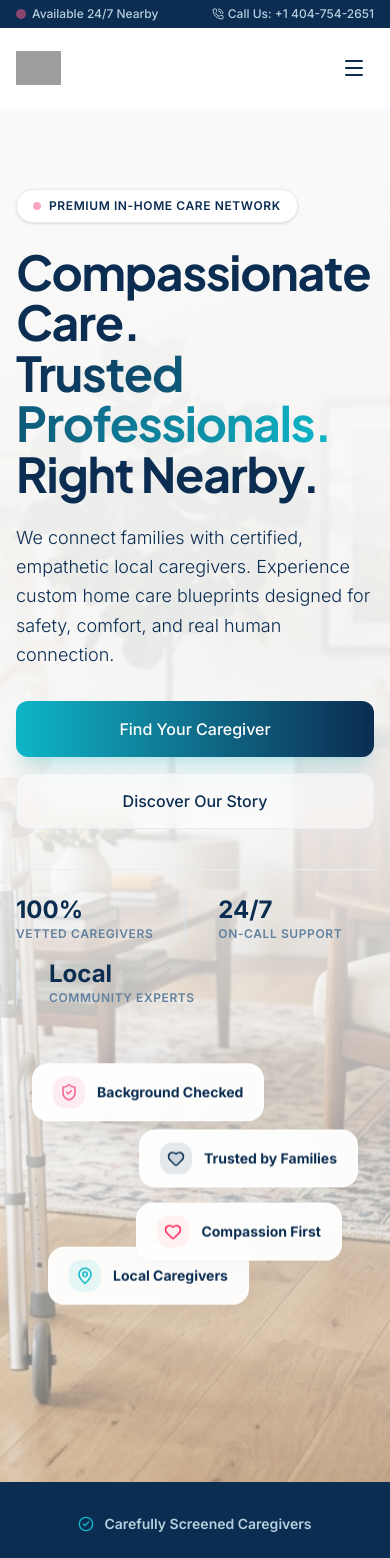
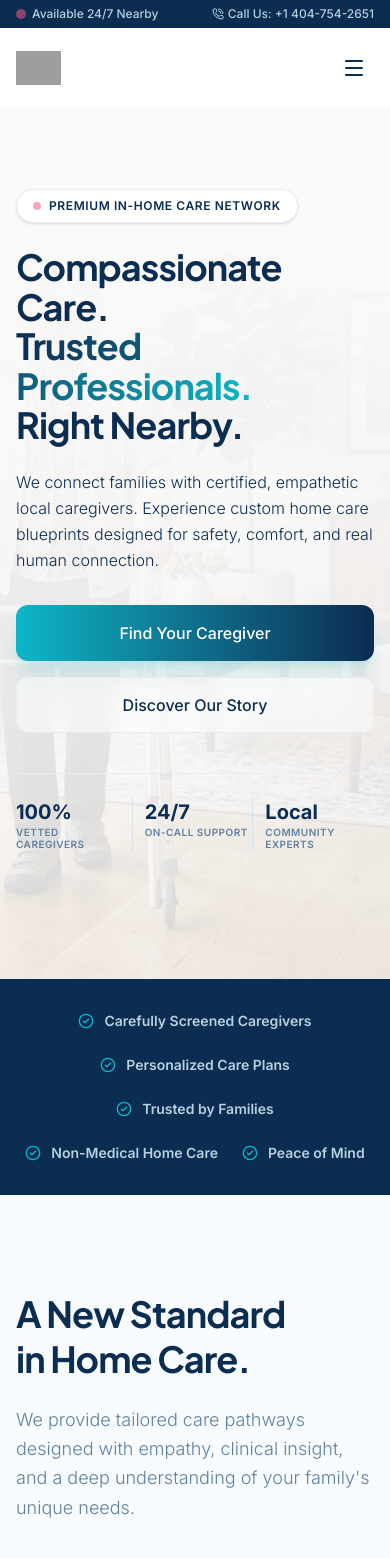
Before and after one commit to arrowheaddigitalagency-cmyk/caregiversnearby, a Next.js app: page / in a window 390 px wide. Shown: the top 1558 px of the page. Built offline with nearby package versions, Linux system fonts and the light colour scheme; grey boxes are pictures that could not be loaded.

Commit message:
Fix hero section layout and readability on mobile screens

```diff
--- a/src/app/page.tsx
+++ b/src/app/page.tsx
@@ -140,8 +140,8 @@ export default function Home() {
           />
           {/* Desktop Left-to-Right Fade */}
           <div className="absolute inset-0 bg-gradient-to-r from-[#FAFAFA] via-[#FAFAFA]/95 to-transparent z-10 hidden lg:block w-full"></div>
-          {/* Mobile Top-to-Bottom Fade */}
-          <div className="absolute inset-0 bg-gradient-to-b from-[#FAFAFA] via-[#FAFAFA]/90 to-[#FAFAFA]/40 z-10 lg:hidden block"></div>
+          {/* Mobile Top-to-Bottom Fade - Higher opacity to ensure text is 100% readable on mobile */}
+          <div className="absolute inset-0 bg-gradient-to-b from-[#FAFAFA] via-[#FAFAFA]/95 to-[#FAFAFA]/85 z-10 lg:hidden block"></div>
         </div>
 
         <div className="max-w-7xl mx-auto px-4 sm:px-6 lg:px-8 relative z-20 w-full">
@@ -161,12 +161,12 @@ export default function Home() {
                 <span>Premium In-Home Care Network</span>
               </motion.div>
 
-              {/* Large Emotional Headline */}
+              {/* Large Emotional Headline - Reduced to text-4xl on mobile to prevent ugly wrapping */}
               <motion.h1
                 initial={{ opacity: 0, y: 20 }}
                 animate={{ opacity: 1, y: 0 }}
                 transition={{ duration: 0.6, delay: 0.1 }}
-                className="text-5xl sm:text-6xl lg:text-7xl font-bold text-brand-navy tracking-tight leading-[1.05] mb-6"
+                className="text-4xl sm:text-6xl lg:text-7xl font-bold text-brand-navy tracking-tight leading-[1.1] mb-6"
               >
                 Compassionate Care.<br />
                 <span className="text-brand-blue bg-gradient-to-r from-brand-blue to-brand-teal bg-clip-text text-transparent">Trusted Professionals.</span><br />
@@ -178,7 +178,7 @@ export default function Home() {
                 initial={{ opacity: 0, y: 20 }}
                 animate={{ opacity: 1, y: 0 }}
                 transition={{ duration: 0.6, delay: 0.2 }}
-                className="text-lg sm:text-xl leading-relaxed text-slate-600 max-w-xl mb-8 font-light"
+                className="text-base sm:text-xl leading-relaxed text-slate-600 max-w-xl mb-8 font-light"
               >
                 We connect families with certified, empathetic local caregivers. Experience custom home care blueprints designed for safety, comfort, and real human connection.
               </motion.p>
@@ -198,31 +198,31 @@ export default function Home() {
                 </Button>
               </motion.div>
 
-              {/* Below CTA: Trust Metrics */}
+              {/* Below CTA: Trust Metrics - Uses grid + divide-x to prevent awkward wrapping on mobile */}
               <motion.div
                 initial={{ opacity: 0 }}
                 animate={{ opacity: 1 }}
                 transition={{ duration: 0.8, delay: 0.4 }}
-                className="flex flex-wrap gap-x-8 gap-y-4 border-t border-slate-100 pt-6 w-full max-w-xl"
+                className="grid grid-cols-3 gap-1 sm:gap-6 border-t border-slate-100 pt-6 w-full max-w-xl divide-x divide-slate-200"
               >
-                <div>
-                  <p className="text-2xl font-bold text-brand-navy">100%</p>
-                  <p className="text-xs text-slate-500 font-semibold uppercase tracking-wider">Vetted Caregivers</p>
+                <div className="pr-1 sm:pr-4">
+                  <p className="text-xl sm:text-2xl font-bold text-brand-navy">100%</p>
+                  <p className="text-[10px] sm:text-xs text-slate-500 font-semibold uppercase tracking-wider leading-tight">Vetted Caregivers</p>
                 </div>
-                <div className="border-l border-slate-200 pl-8">
-                  <p className="text-2xl font-bold text-brand-navy">24/7</p>
-                  <p className="text-xs text-slate-500 font-semibold uppercase tracking-wider">On-Call Support</p>
+                <div className="pl-2 sm:pl-6 pr-1 sm:pr-4">
+                  <p className="text-xl sm:text-2xl font-bold text-brand-navy">24/7</p>
+                  <p className="text-[10px] sm:text-xs text-slate-500 font-semibold uppercase tracking-wider leading-tight">On-Call Support</p>
                 </div>
-                <div className="border-l border-slate-200 pl-8">
-                  <p className="text-2xl font-bold text-brand-navy">Local</p>
-                  <p className="text-xs text-slate-500 font-semibold uppercase tracking-wider">Community Experts</p>
+                <div className="pl-2 sm:pl-6">
+                  <p className="text-xl sm:text-2xl font-bold text-brand-navy">Local</p>
+                  <p className="text-[10px] sm:text-xs text-slate-500 font-semibold uppercase tracking-wider leading-tight">Community Experts</p>
                 </div>
               </motion.div>
 
             </div>
 
-            {/* Right Column: Floating Badges (overlaying background image) */}
-            <div className="lg:col-span-5 relative h-[300px] lg:h-[550px] w-full flex justify-center items-center">
+            {/* Right Column: Floating Badges (overlaying background image, desktop only to prevent clutter on mobile) */}
+            <div className="hidden lg:flex lg:col-span-5 relative h-[550px] w-full justify-center items-center">
 
               {/* Trust Badges - translateY + opacity animations */}
               <motion.div
```
